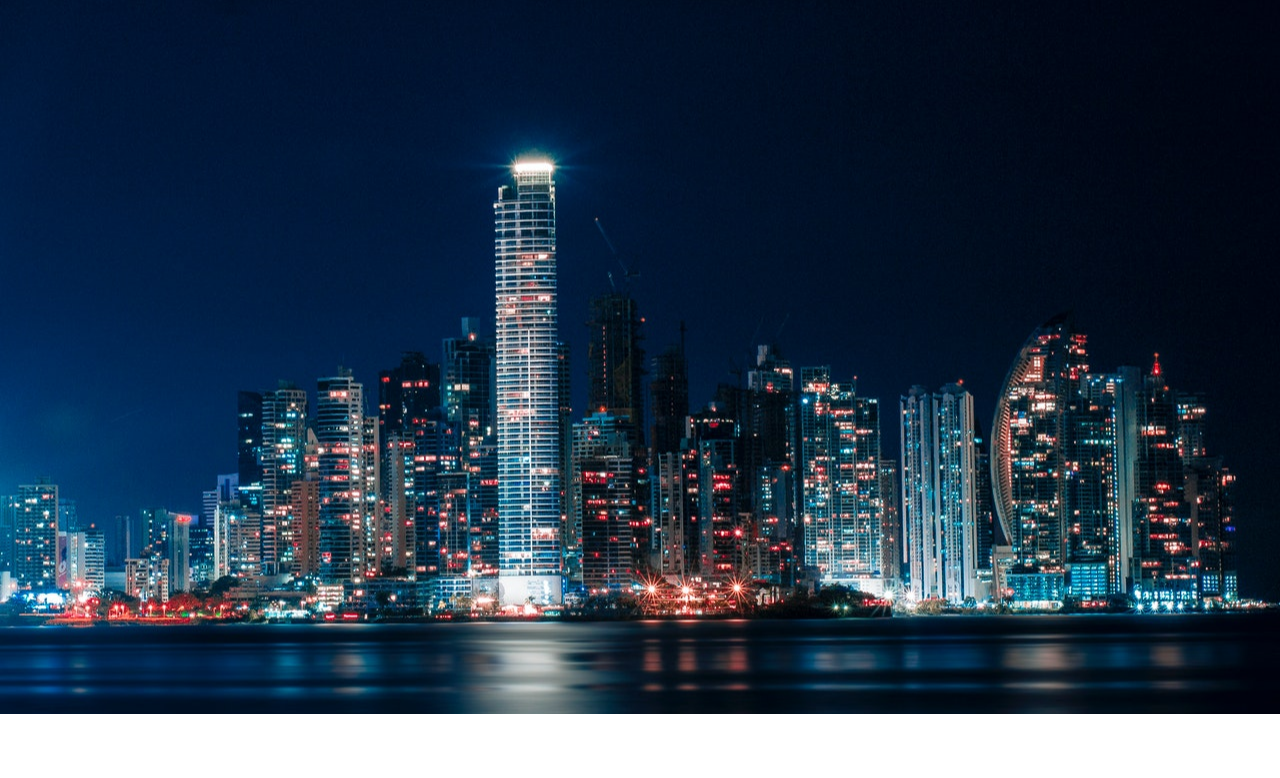
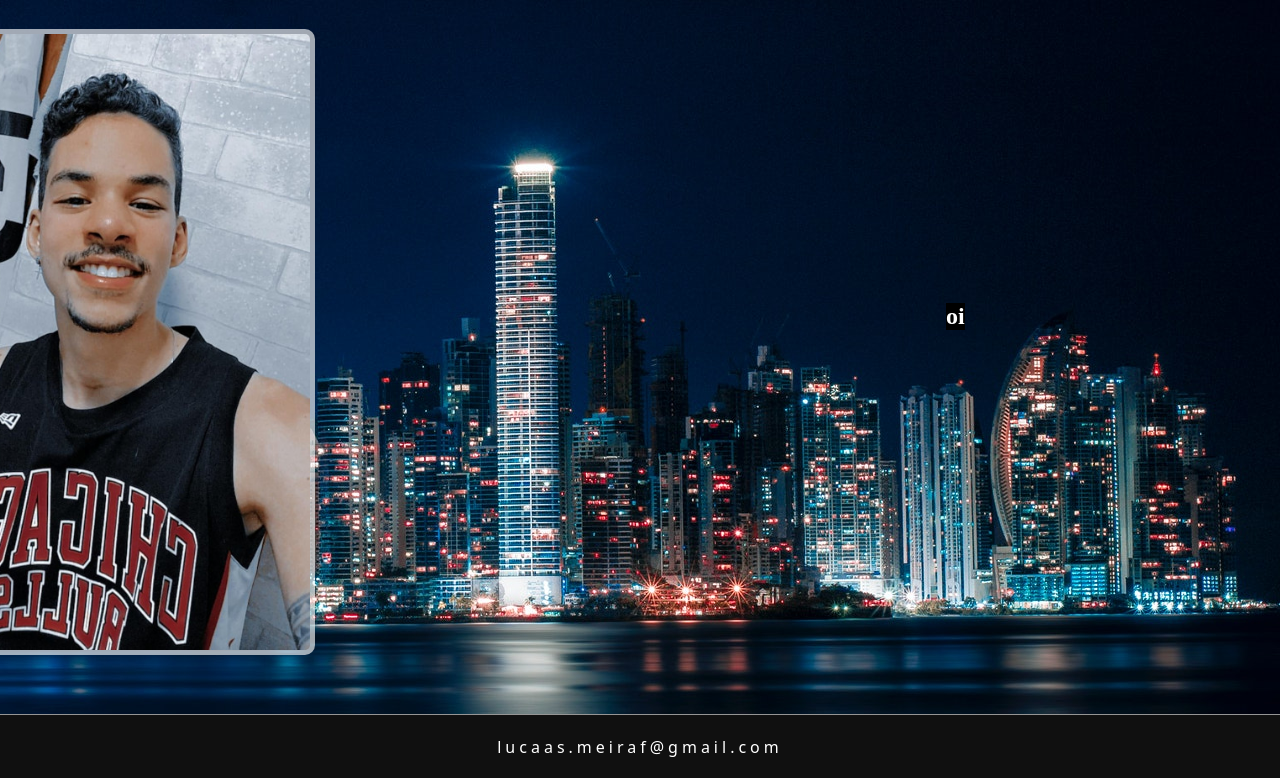
Before and after one commit to lucaasmeiraf/Portif-lio, a website: page index.html in a window 1280 px wide. Shown: the part 86-864 px from the top of the page. Before the commit the page ends 800 px from the top, so only its background shows below. Drawn offline with Linux system fonts and the light colour scheme.

Commit message:
Adicionando elementos aos poucos

```diff
--- a/index.html
+++ b/index.html
@@ -1,38 +1,50 @@
 <!DOCTYPE html>
-<html lang="en">
+<html lang="pt-BR">
+
 <head>
     <meta charset="UTF-8">
     <link rel="shortcut icon" href="./images/favicon.ico" type="image/x-icon">
     <meta http-equiv="X-UA-Compatible" content="IE=edge">
     <meta name="viewport" content="width=device-width, initial-scale=1.0">
-    <title>Portifolio</title>
+    <title>Lucas Meira</title>
     <link rel="stylesheet" href="style.css">
 </head>
+
 <body>
     <header>
         <nav><a class="logo" href="/">Lucas Meira</a>
+            <ul class="rede-soc">
+                <li><a href="https://www.instagram.com/lucasmeiraf/"><img src="/images/Instagram.svg"
+                            alt="Instagram"></a></li>
+                <li><a href="https://www.linkedin.com/in/lucas-meira-311ba1208"><img src="/images/LinkedIn.svg"
+                            alt="LinkedIn"></a></li>
+                <li><a href="https://github.com/lucaasmeiraf"><img src="/images/GitHub.svg" alt="GitHub"></a></li>
+            </ul>
+            <ul class="nav-list">
+                <li><a href="/">Inicio</a></li>
+                <li><a href="/">Sobre</a></li>
+                <li><a href="/">Projetos</a></li>
+                <li><a href="/">Contatos</a></li>
+            </ul>
             <div class="menu">
                 <div class="linha1"></div>
                 <div class="linha2"></div>
                 <div class="linha3"></div>
             </div>
-
-            <ul class="nav-list">
-                <li><a href="/">Inicio</a>
-                <li><a href="/">Sobre</a>
-                <li><a href="/">Projetos</a>
-                <li><a href="/">Contatos</a>
-            </ul>
-            <ul class="rede-soc">
-            <li><a href="https://www.instagram.com/lucasmeiraf/"><img src="/images/Instagram.svg" alt="Instagram"></a></li>
-            <li><a href="https://www.linkedin.com/in/lucas-meira-311ba1208"><img src="/images/LinkedIn.svg" alt="LinkedIn"></a></li>
-            <li><a href="https://github.com/lucaasmeiraf"><img src="/images/GitHub.svg" alt="GitHub"></a></li>
-            </ul>
         </nav>
     </header>
-    <main>
-
+    <main class="conteudo">
+        <section class="conteudo-principal">
+            <img class="conteudo-principal-img" src="images/lucaslindo.jpeg" alt="Foto muito bonita">
+            <div class="conteudo-principal-txt">
+                <h1>oi</h1>
+            </div>
+        </section>
     </main>
+    <footer>
+        <a>lucaas.meiraf@gmail.com</a>
+    </footer>
     <script src="script.js"></script>
 </body>
+
 </html>
--- a/style.css
+++ b/style.css
@@ -1,12 +1,15 @@
 *{
     margin: 0;
     padding: 0;
+    box-sizing: border-box;
 }
 
 a {
     color: #fff;
     text-decoration: none;
     transition: 0.3s;
+    box-sizing: border-box;
+    padding: 20px;
 }
 
 a:hover{
@@ -32,6 +35,41 @@ main{
     background: url("./images/bg-night.jpg") no-repeat center center;
     background-size: cover;
     height: 92vh;
+    border-top: 0.4px solid rgba(255, 255, 255, 0.555);
+}
+
+.conteudo-principal{
+    display: flex;
+    flex-direction: row;
+    justify-content: space-around;
+    align-items: center;
+}
+
+.conteudo-principal-img{
+    display: flex;
+    width: 430px;
+    margin-top: 50px;
+    margin-left: -430px;
+    padding: 5px;
+    border-radius: 10px;
+    box-sizing: border-box;
+    background-color: rgba(253, 253, 253, 0.637);
+}
+
+.conteudo-principal-txt{
+    color: white;
+    background: black;
+}
+
+footer{
+    display: flex;
+    justify-content: space-around;
+    align-items: center;
+    font-family: system-ui, -apple-system, Arial, Helvetica, sans-serif;
+    background: rgba(0, 0, 0, 0.938);
+    height: 8vh;
+    letter-spacing: 4px;
+    border-top: 0.4px solid rgba(255, 255, 255, 0.555);
 }
 
 .nav-list{
@@ -67,7 +105,12 @@ main{
     cursor: pointer;
 }
 
-@media (max-width: 999px){
+footer > a{
+    cursor: pointer;
+}
+
+
+@media (max-width: 1150px){
     body{
         overflow-x: hidden;
     }
@@ -75,7 +118,7 @@ main{
         position: absolute;
         top: 8vh;
         right: 0;
-        width: 100vw;
+        width: 50vw;
         height: 92vh;
         background: rgba(0, 0, 0, 0.938);
         flex-direction: column;
```
Also changed, not shown: images/lucaslindo.jpeg (added), 1 other file.
